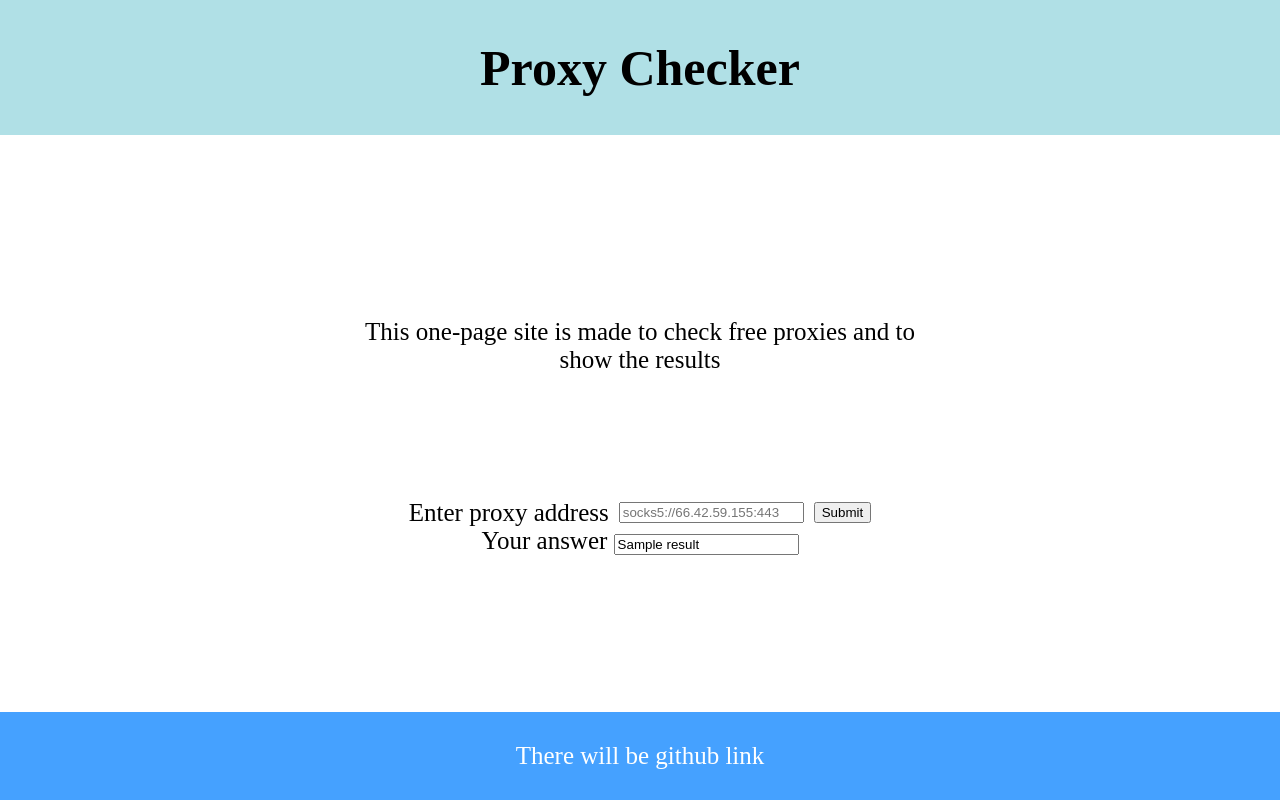
After one commit to Viacheslav500/proxy-checker-web, a Flask app: template templates/view_result.html in a window 1280 px wide. The commit adds this page. Run offline with Flask 3, Linux system fonts and the light colour scheme; the template is opened without the code that fills it: most values are stand-ins (such as "Sample title", 1, 10 or a date in 2020).

Commit message:
Made app.py, extended index.html with view_result.html, changed index.html

```diff
--- a/src/app.py
+++ b/src/app.py
@@ -0,0 +1,17 @@
+from flask import Flask, request, render_template
+from main_checker import check_proxy
+
+app = Flask(__name__)
+
+@app.route('/', methods=['GET', 'POST'])
+def checking():
+    result = None
+    if request.method == 'POST':
+        proxy_variable = request.form.get('proxy')
+        if proxy_variable:
+            result = check_proxy(proxy_variable)
+    return render_template('view_result.html', result=result)
+
+
+if __name__ == '__main__':
+    app.run(debug=True)
--- a/templates/index.html
+++ b/templates/index.html
@@ -3,7 +3,7 @@
     <head>
         <meta charset='utf-8'>
         <title>Пробный файл</title>
-        <link rel='stylesheet' href='style.css'>
+        <link rel='stylesheet' href="{{url_for('static', filename='style.css') }}">
     </head>
     <body>
         <header>
@@ -15,13 +15,15 @@
                 <p>This one-page site is made to check free proxies and to show the results</p>
             </div>
 
-            <form class='proxy-form'>
+            <form class='proxy-form' method='POST' action='/'>
                 <div class='proxy'>
                     <label for='proxy'>Enter proxy address</label>
-                    <input type='text' id='proxy-input' placeholder='socks5://66.42.59.155:443'>
-                    <input type='button' id='submit-button' value='Submit'>
+                    <input type='text' name='proxy' id='proxy-input' placeholder='socks5://66.42.59.155:443'>
+                    <input type='submit' id='submit-button' value='Submit'>
                 </div>
             </form>
+            {% block content %}
+            {% endblock %}
         </main>
 
         <footer>
--- /dev/null
+++ b/templates/view_result.html
@@ -0,0 +1,12 @@
+{% extends 'index.html' %}
+
+{% block content %}
+    {% if result %}
+        <form class='returned_result'>
+            <div class='checked'>
+                <label for='checked'>Your answer</label>
+                <input type='text' id='result-output' value='{{ result }}' readonly>
+            </div>
+        </form>
+    {% endif %}
+{% endblock %}
```
